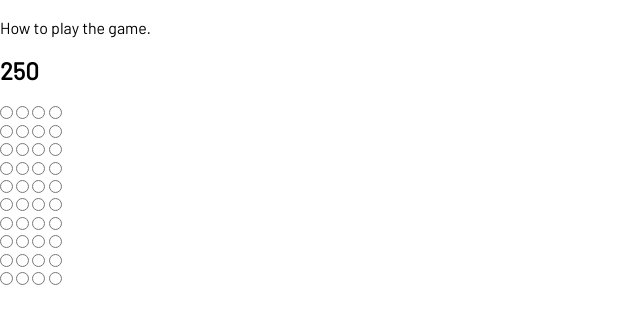
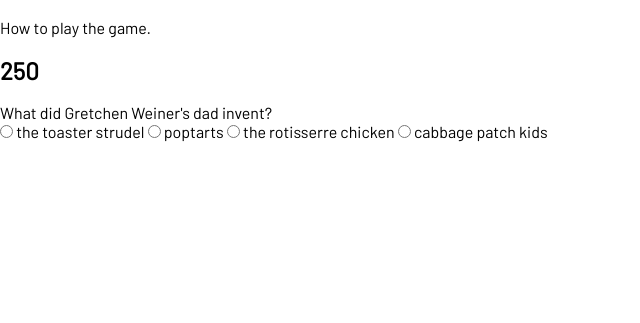
Before and after one commit to DTHutton/hw_05_trivia_game, a plain HTML site: page index.html in a window 1280 px wide. Shown: the part 61-384 px from the top of the page, without its empty margins (0-640 px from the left). Drawn offline with nearby package versions, Linux system fonts and the light colour scheme.

Commit message:
setup question one with answers. commented out the rest until i have the js worked out for the first one. then it should be all copy pasta

```diff
--- a/index.html
+++ b/index.html
@@ -19,18 +19,18 @@
         <p class="howTo">How to play the game.</p>
     </section>
 
-    <section><span class="timer">05:00</span></section>
+    <section><span class="timer"></span></section>
 
     <main class="container">
         <section class="questionOneBox">
-            <div class="questionOne"></div>
-            <input type="radio" name="answerOne" class="q1a1 quest1 answer"></input>
-            <input type="radio" name="answerOne" class="q1a2 quest1 answer"></input>
-            <input type="radio" name="answerOne" class="q1a3 quest1 answer"></input>
-            <input type="radio" name="answerOne" class="q1a4 quest1 answer"></input>
+            <div class="questionOne">What did Gretchen Weiner's dad invent?</div>
+            <input type="radio" name="answerOne" class="q1a1 quest1 answer"> the toaster strudel</input>
+            <input type="radio" name="answerOne" class="q1a2 quest1 answer"> poptarts</input>
+            <input type="radio" name="answerOne" class="q1a3 quest1 answer"> the rotisserre chicken</input>
+            <input type="radio" name="answerOne" class="q1a4 quest1 answer"> cabbage patch kids</input>
         </section>
 
-        <section class="questionTwoBox">
+        <!-- <section class="questionTwoBox">
             <div class="questionTwo"></div>
             <input type="radio" name="answerTwo" class="q2a1 quest2 answer"></input>
             <input type="radio" name="answerTwo" class="q2a2 quest2 answer"></input>
@@ -100,7 +100,7 @@
             <input type="radio" name="answerTen" class="q10a2 quest10 answer"></input>
             <input type="radio" name="answerTen" class="q10a3 quest10 answer"></input>
             <input type="radio" name="answerTen" class="q10a4 quest10 answer"></input>
-        </section>
+        </section> -->
 
         <section class="gameOver">
             <p class="correct"></p>
```
Also changed, not shown: 1 other file.
